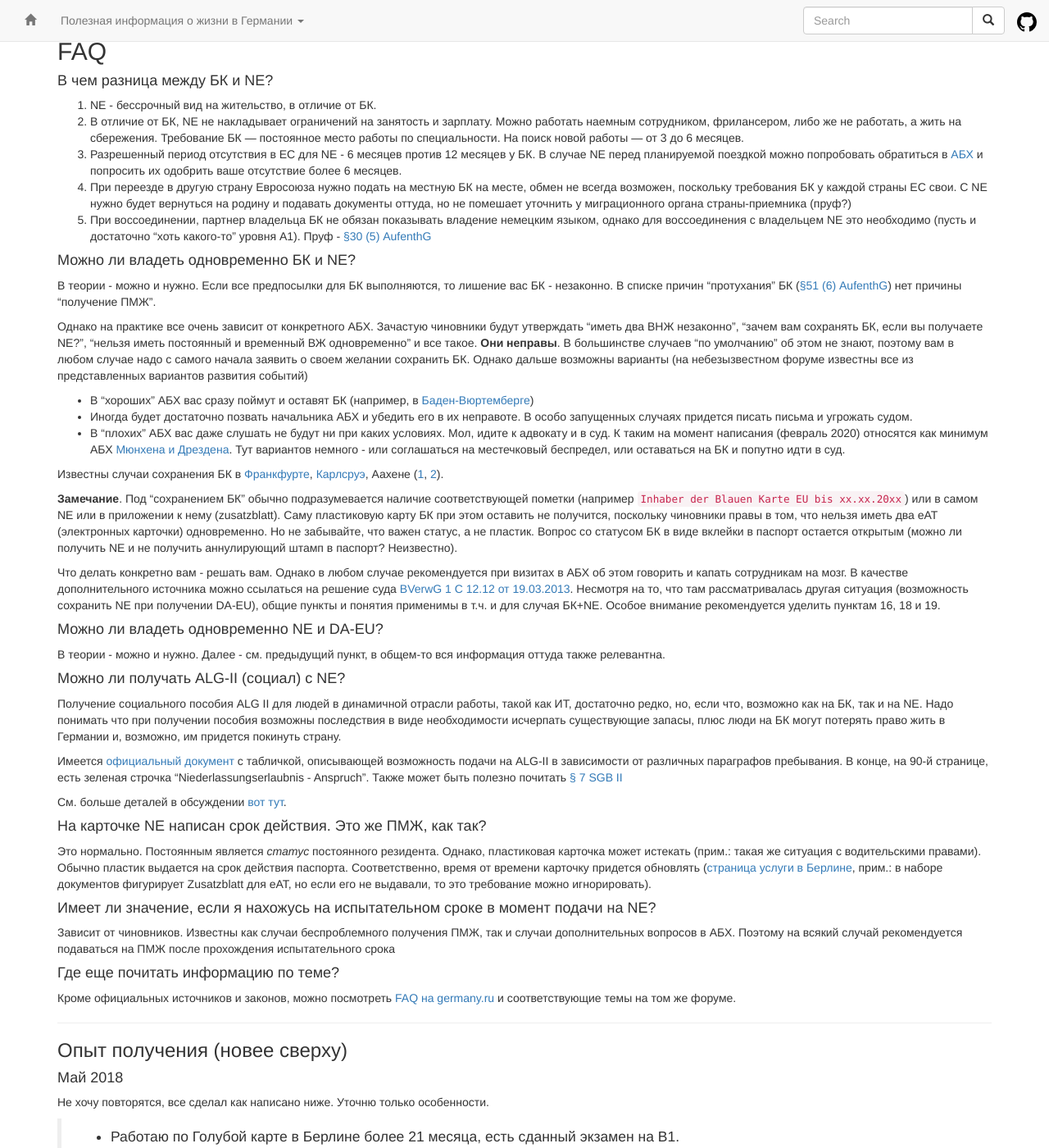
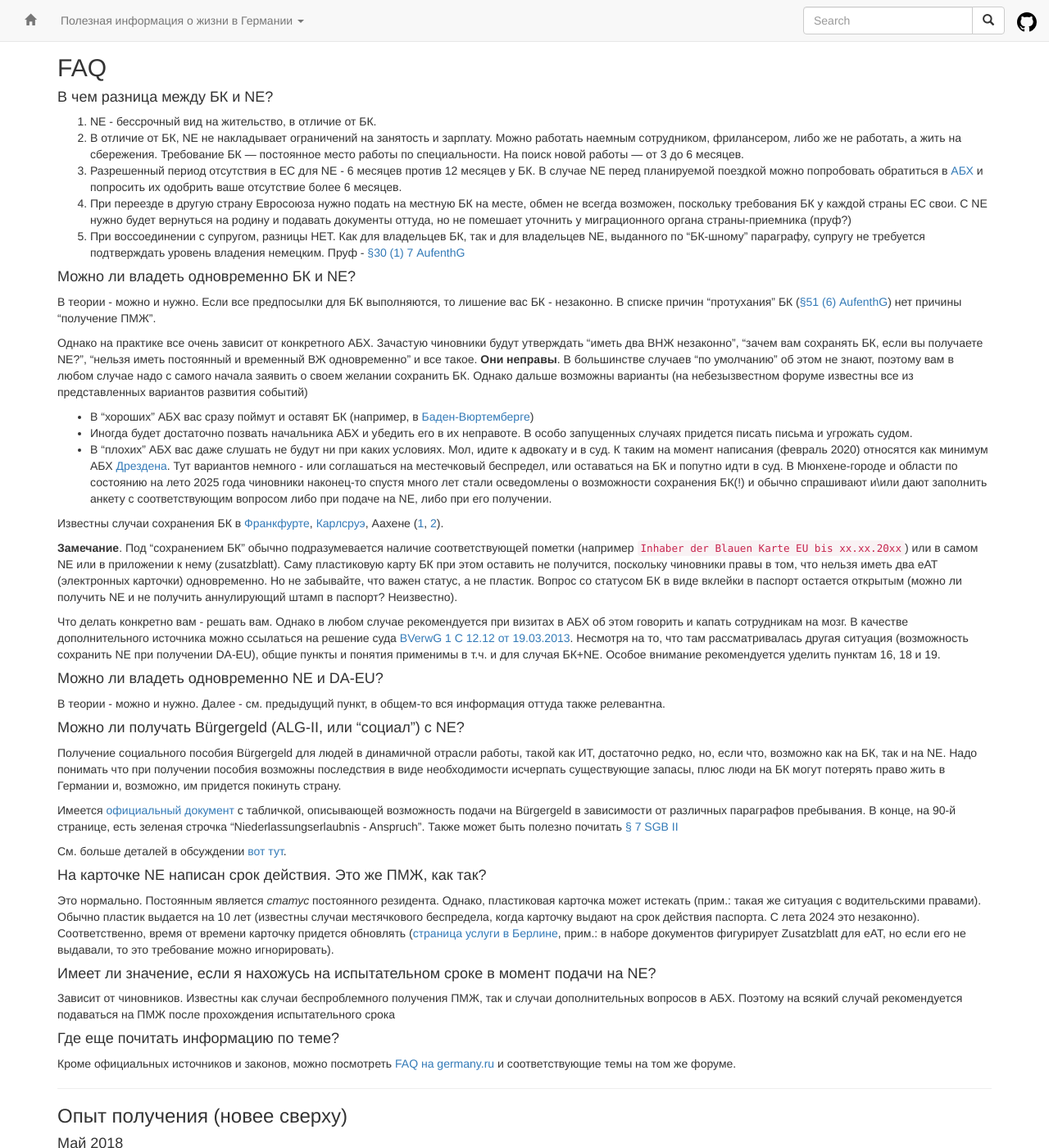
Before and after one commit to ru-de/faq, a Jekyll site: the page built from pages/ПМЖ.md, in a window 1280 px wide and 1400 px high, scrolled down 2651 px. Shown: the whole window at 82% size. Built offline with Jekyll 4.4.1, drawn with Linux system fonts in a browser that asks for light colours; nearby versions of some CDN libraries; some of the changed text lies outside the part shown.

Commit message:
sync github pages

```diff
--- a/pages/ПМЖ.md
+++ b/pages/ПМЖ.md
@@ -36,13 +36,13 @@ layout: default
 - Срок необходимого пребывания уменьшается до 21 месяца, если у вас есть достаточное знание языка (B1 и выше)
 - Срок необходимого пребывания уменьшается до 27 месяцев, если у вас есть хоть какое-то знание языка (A1 и выше)
 
-Также необходимо принести фото ("биометрическое", 3.5*4.5, формата "огромное лицо") и заполнить анкету, можно или заполнить на месте или распечатать заполненный вариант дома. Рекомендуется, естественно, второй вариант.
+Также необходимо сделать фото ("биометрическое", 3.5*4.5, формата "огромное лицо"). Если подаетесь "оффлайн", то надо будет заполнить бумажную анкету, можно или на месте или распечатать заполненный вариант дома. Рекомендуется, естественно, подавать онлайн, но если такой вариант недоступен - то распечатать дома.
 
 Стоимость оформления NE - около 113 евро.
 
-Сроки оформления варьируются, в Мюнхене официальный срок от 6 до 10 недель, обычно около двух месяцев. Поэтому если у вас скоро истекает разрешение на пребывание, лучше не тянуть с продлением. Однако также известны случаи оформления NE буквально за несколько дней (менее недели).
+Сроки оформления варьируются, в Мюнхене официальный срок от 6 до 10 недель, обычно около двух месяцев. Поэтому если у вас скоро истекает разрешение на пребывание, лучше не тянуть с продлением. Однако также известны случаи оформления NE буквально за несколько дней (менее недели). В конце 2024-середине 2025 годов в Мюнхене оформление NE занимало в некоторых случаях больше года(!).
 
-Несмотря на то, что закон "един", как и везде в Германии, при подаче на ПМЖ существуют "перегибы на местах". Например, к такому можно отнести тот факт, что в Мюнхене и Берлине не требуется сертификат теста `Leben in Deutschland` \ `Einbürgerungstest`, однако при подаче в Мюнхене-области (Landkreis München) сертификат требуют в обязательном порядке.
+Несмотря на то, что закон "един", как и везде в Германии, при подаче на ПМЖ существуют "перегибы на местах". Например, к такому можно отнести тот факт, что в Берлине не требуется сертификат теста `Leben in Deutschland` \ `Einbürgerungstest`, однако при подаче в Мюнхене и Мюнхенской области (Landkreis München) сертификат требуют в обязательном порядке (в городе начали требовать с весны 2025).
 
 #### Нужен ли сертификат, подтверждающий уровень языка?
 Формальное требование - *знание* языка на определенном уровне. Естественно, если у вас сертификат есть, то стоит его принести, чтобы было меньше вопросов. Однако, например, в случае получения NE после 33 месяцев со знанием языка на А1 возможны варианты. Например, может просто не оказаться экзамена на уровень А1. Известны случаи, когда было достаточно просто говорить с сотрудниками АБХ на ломаном немецком - это работает как "А1", однако последнее слово всегда за чиновником.
@@ -105,7 +105,7 @@ Note: Versicherungsverlauf и Wartezeitauskunft (Rentenauskunft) - это раз
 1. В отличие от БК, NE не накладывает ограничений на занятость и зарплату. Можно работать наемным сотрудником, фрилансером, либо же не работать, а жить на сбережения. Требование БК — постоянное место работы по специальности. На поиск новой работы — от 3 до 6 месяцев.
 1. Разрешенный период отсутствия в ЕС для NE - 6 месяцев против 12 месяцев у БК. В случае NE перед планируемой поездкой можно попробовать обратиться в [АБХ](АБХ.md) и попросить их одобрить ваше отсутствие более 6 месяцев.
 1. При переезде в другую страну Евросоюза нужно подать на местную БК на месте, обмен не всегда возможен, поскольку требования БК у каждой страны ЕС свои. С NE нужно будет вернуться на родину и подавать документы оттуда, но не помешает уточнить у миграционного органа страны-приемника (пруф?)
-1. При воссоединении, партнер владельца БК не обязан показывать владение немецким языком, однако для воссоединения с владельцем NE это необходимо (пусть и достаточно "хоть какого-то" уровня A1). Пруф - [§30 (5) AufenthG](https://www.gesetze-im-internet.de/aufenthg_2004/__30.html)
+1. При воссоединении с супругом, разницы НЕТ. Как для владельцев БК, так и для владельцев NE, выданного по "БК-шному" параграфу, супругу не требуется подтверждать уровень владения немецким. Пруф - [§30 (1) 7 AufenthG](https://www.gesetze-im-internet.de/aufenthg_2004/__30.html)
 
 #### Можно ли владеть одновременно БК и NE?
 В теории - можно и нужно. Если все предпосылки для БК выполняются, то лишение вас БК - незаконно. В списке причин "протухания" БК ([§51 (6) AufenthG](https://www.gesetze-im-internet.de/aufenthg_2004/__51.html)) нет причины "получение ПМЖ".
@@ -113,7 +113,7 @@ Note: Versicherungsverlauf и Wartezeitauskunft (Rentenauskunft) - это раз
 Однако на практике все очень зависит от конкретного АБХ. Зачастую чиновники будут утверждать "иметь два ВНЖ незаконно", "зачем вам сохранять БК, если вы получаете NE?", "нельзя иметь постоянный и временный ВЖ одновременно" и все такое. **Они неправы**. В большинстве случаев "по умолчанию" об этом не знают, поэтому вам в любом случае надо с самого начала заявить о своем желании сохранить БК. Однако дальше возможны варианты (на небезызвестном форуме известны все из представленных вариантов развития событий)
 - В "хороших" АБХ вас сразу поймут и оставят БК (например, в [Баден-Вюртемберге](https://foren.germany.ru/showmessage.pl?Number=36172394&Board=other))
 - Иногда будет достаточно позвать начальника АБХ и убедить его в их неправоте. В особо запущенных случаях придется писать письма и угрожать судом.
-- В "плохих" АБХ вас даже слушать не будут ни при каких условиях. Мол, идите к адвокату и в суд. К таким на момент написания (февраль 2020) относятся как минимум АБХ [Мюнхена и Дрездена](https://foren.germany.ru/other/f/36167457.html#Post36167457). Тут вариантов немного - или соглашаться на местечковый беспредел, или оставаться на БК и попутно идти в суд.
+- В "плохих" АБХ вас даже слушать не будут ни при каких условиях. Мол, идите к адвокату и в суд. К таким на момент написания (февраль 2020) относятся как минимум АБХ [Дрездена](https://foren.germany.ru/other/f/36167457.html#Post36167457). Тут вариантов немного - или соглашаться на местечковый беспредел, или оставаться на БК и попутно идти в суд. В Мюнхене-городе и области по состоянию на лето 2025 года чиновники наконец-то спустя много лет стали осведомлены о возможности сохранения БК(!) и обычно спрашивают и\или дают заполнить анкету с соответствующим вопросом либо при подаче на NE, либо при его получении.
 
 Известны случаи сохранения БК в [Франкфурте](https://foren.germany.ru/other/f/35077905.html), [Карлсруэ](https://foren.germany.ru/showmessage.pl?Number=28774835&Board=other), Аахене ([1](https://foren.germany.ru/showmessage.pl?Number=29771423&Board=other&Cat=&page=&view=&sb=), [2](https://foren.germany.ru/other/f/28772029.html)).
 
@@ -126,17 +126,17 @@ Note: Versicherungsverlauf и Wartezeitauskunft (Rentenauskunft) - это раз
 #### Можно ли владеть одновременно NE и DA-EU?
 В теории - можно и нужно. Далее - см. предыдущий пункт, в общем-то вся информация оттуда также релевантна.
 
-#### Можно ли получать ALG-II (социал) с NE?
+#### Можно ли получать Bürgergeld (ALG-II, или "социал") с NE?
 
-Получение социального пособия ALG II для людей в динамичной отрасли работы, такой как ИТ, достаточно редко, но, если что, возможно как на БК, так и на NE. Надо понимать что при получении пособия возможны последствия в виде необходимости исчерпать существующие запасы, плюс люди на БК могут потерять право жить в Германии и, возможно, им придется покинуть страну.
+Получение социального пособия Bürgergeld для людей в динамичной отрасли работы, такой как ИТ, достаточно редко, но, если что, возможно как на БК, так и на NE. Надо понимать что при получении пособия возможны последствия в виде необходимости исчерпать существующие запасы, плюс люди на БК могут потерять право жить в Германии и, возможно, им придется покинуть страну.
 
-Имеется [официальный документ](https://www.arbeitsagentur.de/datei/dok_ba015897.pdf) с табличкой, описывающей возможность подачи на ALG-II в зависимости от различных параграфов пребывания. В конце, на 90-й странице, есть зеленая строчка "Niederlassungserlaubnis - Anspruch". Также может быть полезно почитать [§ 7 SGB II](https://www.sozialgesetzbuch-sgb.de/sgbii/7.html)
+Имеется [официальный документ](https://www.arbeitsagentur.de/datei/dok_ba015897.pdf) с табличкой, описывающей возможность подачи на Bürgergeld в зависимости от различных параграфов пребывания. В конце, на 90-й странице, есть зеленая строчка "Niederlassungserlaubnis - Anspruch". Также может быть полезно почитать [§ 7 SGB II](https://www.sozialgesetzbuch-sgb.de/sgbii/7.html)
 
 См. больше деталей в обсуждении [вот тут](https://github.com/ru-de/faq/issues/561#issuecomment-749273536).
 
 #### На карточке NE написан срок действия. Это же ПМЖ, как так?
 
-Это нормально. Постоянным является *статус* постоянного резидента. Однако, пластиковая карточка может истекать (прим.: такая же ситуация с водительскими правами). Обычно пластик выдается на срок действия паспорта. Соответственно, время от времени карточку придется обновлять ([страница услуги в Берлине](https://service.berlin.de/dienstleistung/324280/), прим.: в наборе документов фигурирует Zusatzblatt для eAT, но если его не выдавали, то это требование можно игнорировать).
+Это нормально. Постоянным является *статус* постоянного резидента. Однако, пластиковая карточка может истекать (прим.: такая же ситуация с водительскими правами). Обычно пластик выдается на 10 лет (известны случаи местячкового беспредела, когда карточку выдают на срок действия паспорта. С лета 2024 это незаконно). Соответственно, время от времени карточку придется обновлять ([страница услуги в Берлине](https://service.berlin.de/dienstleistung/324280/), прим.: в наборе документов фигурирует Zusatzblatt для eAT, но если его не выдавали, то это требование можно игнорировать).
 
 #### Имеет ли значение, если я нахожусь на испытательном сроке в момент подачи на NE?
 Зависит от чиновников. Известны как случаи беспроблемного получения ПМЖ, так и случаи дополнительных вопросов в АБХ. Поэтому на всякий случай рекомендуется подаваться на ПМЖ после прохождения испытательного срока
```
